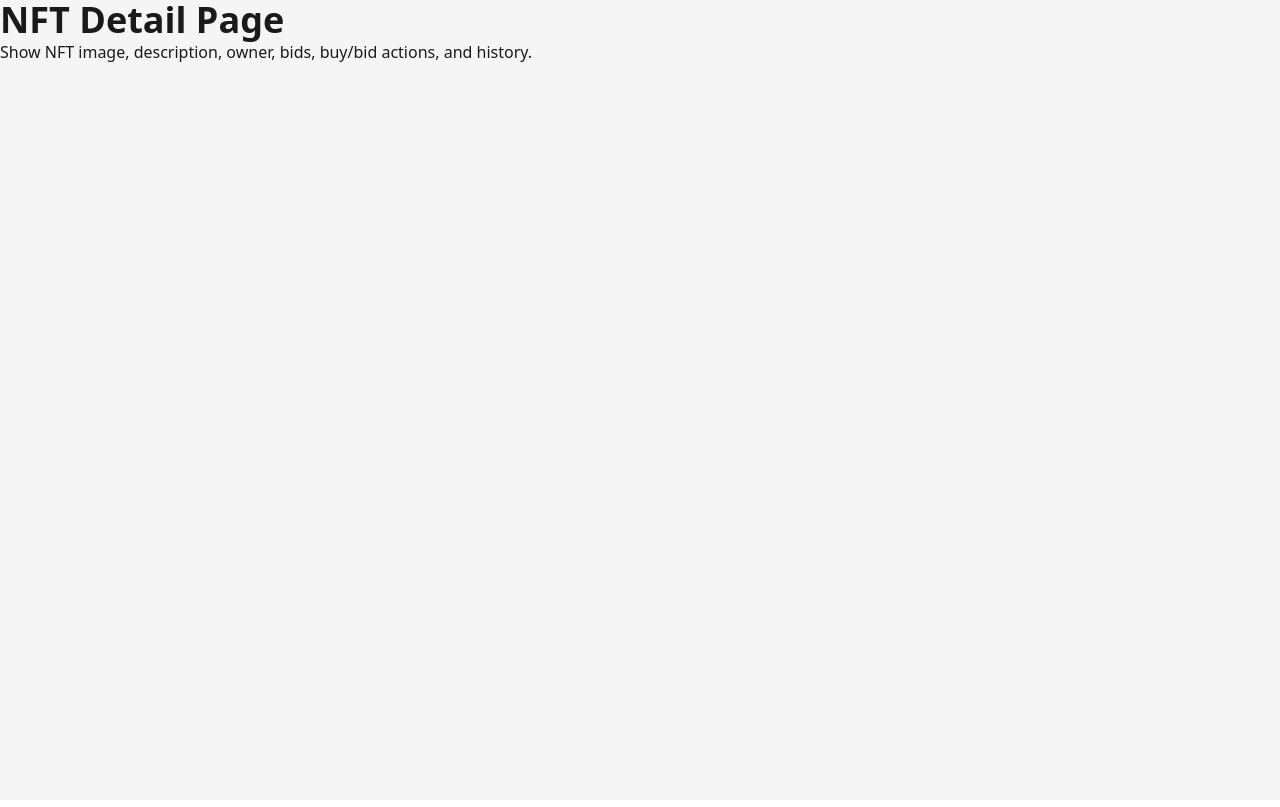
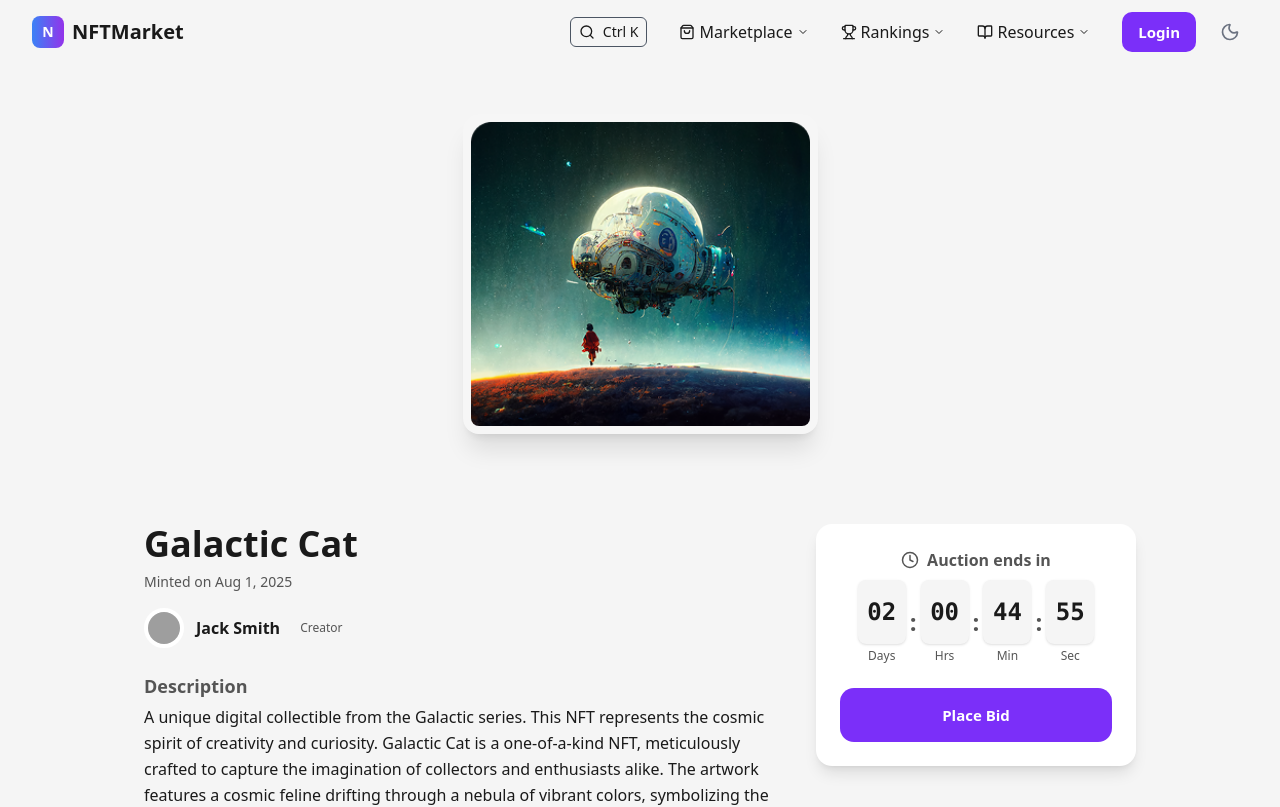
Before and after one commit to Kaksie-codes/my-nft-marketplace, a React (Vite) app in the folder frontend/: page /nft/1 in a window 1280 px wide. Shown: the top 807 px of the page. Built offline with nearby package versions, Linux system fonts and the light colour scheme; grey boxes are pictures that could not be loaded.

Commit message:
Add NFT detail page with auction countdown
Implemented a detailed NFT detail page featuring NFT image, description, creator info, tags, and links. Added a new FlipCountdown component for displaying auction time remaining. Minor style adjustment in NewsLetterSection for vertical margin.

```diff
--- /dev/null
+++ b/frontend/src/components/FlipCountdown.tsx
@@ -0,0 +1,71 @@
+import React, { useEffect, useState } from 'react';
+
+
+interface FlipCountdownProps {
+  endTime: Date;
+}
+
+
+const FlipCountdown: React.FC<FlipCountdownProps> = ({ endTime }) => {
+  const [time, setTime] = useState({ d: 0, h: 0, m: 0, s: 0 });
+
+  useEffect(() => {
+    const update = () => {
+      const now = new Date();
+      const diff = endTime.getTime() - now.getTime();
+      if (diff <= 0) {
+        setTime({ d: 0, h: 0, m: 0, s: 0 });
+        return;
+      }
+      const d = Math.floor(diff / (1000 * 60 * 60 * 24));
+      const h = Math.floor((diff / (1000 * 60 * 60)) % 24);
+      const m = Math.floor((diff / (1000 * 60)) % 60);
+      const s = Math.floor((diff / 1000) % 60);
+      setTime({ d, h, m, s });
+    };
+    update();
+    const interval = setInterval(update, 1000);
+    return () => clearInterval(interval);
+  }, [endTime]);
+
+  return (
+    <div className="flex flex-row items-center justify-center gap-0 mb-4">
+      {/* Each digit+label is a flex-col, colons are centered with digits using h-12/md:h-16 */}
+      <div className="flex flex-col items-center">
+        <div className="bg-background text-main dark:bg-zinc-900 dark:text-white rounded-lg shadow w-10 h-12 md:w-12 md:h-16 flex items-center justify-center text-xl md:text-2xl font-mono font-bold">
+          <span>{String(time.d).padStart(2, '0')}</span>
+        </div>
+        <span className="text-xs text-muted mt-1 select-none">Days</span>
+      </div>
+      <div className="flex items-center h-12 md:h-16 px-1">
+        <span className="text-2xl font-bold text-muted">:</span>
+      </div>
+      <div className="flex flex-col items-center">
+        <div className="bg-background text-main dark:bg-zinc-900 dark:text-white rounded-lg shadow w-10 h-12 md:w-12 md:h-16 flex items-center justify-center text-xl md:text-2xl font-mono font-bold">
+          <span>{String(time.h).padStart(2, '0')}</span>
+        </div>
+        <span className="text-xs text-muted mt-1 select-none">Hrs</span>
+      </div>
+      <div className="flex items-center h-12 md:h-16 px-1">
+        <span className="text-2xl font-bold text-muted">:</span>
+      </div>
+      <div className="flex flex-col items-center">
+        <div className="bg-background text-main dark:bg-zinc-900 dark:text-white rounded-lg shadow w-10 h-12 md:w-12 md:h-16 flex items-center justify-center text-xl md:text-2xl font-mono font-bold">
+          <span>{String(time.m).padStart(2, '0')}</span>
+        </div>
+        <span className="text-xs text-muted mt-1 select-none">Min</span>
+      </div>
+      <div className="flex items-center h-12 md:h-16 px-1">
+        <span className="text-2xl font-bold text-muted">:</span>
+      </div>
+      <div className="flex flex-col items-center">
+        <div className="bg-background text-main dark:bg-zinc-900 dark:text-white rounded-lg shadow w-10 h-12 md:w-12 md:h-16 flex items-center justify-center text-xl md:text-2xl font-mono font-bold">
+          <span>{String(time.s).padStart(2, '0')}</span>
+        </div>
+        <span className="text-xs text-muted mt-1 select-none">Sec</span>
+      </div>
+    </div>
+  );
+};
+
+export default FlipCountdown;
--- a/frontend/src/components/NewsLetterSection.tsx
+++ b/frontend/src/components/NewsLetterSection.tsx
@@ -2,7 +2,7 @@ import NewsletterInput from "./inputs/NewsletterInput";
 
 const NewsLetterSection = () => {
   return (
-    <div className='mt-[70px]'>
+    <div className='my-[70px]'>
       <div className="max-w-6xl mx-auto container">
         <div className="w-full flex gap-8 justify-between p-8 items-center  rounded-[20px]  bg-surface">
             <div>
--- a/frontend/src/pages/NFTDetail.tsx
+++ b/frontend/src/pages/NFTDetail.tsx
@@ -1,10 +1,148 @@
-import React from 'react';
 
-const NFTDetail = () => (
-  <div className="min-h-screen bg-background text-main">
-    <h1 className="text-4xl font-bold">NFT Detail Page</h1>
-    <p>Show NFT image, description, owner, bids, buy/bid actions, and history.</p>
-  </div>
-);
+
+
+
+import Avatar from '../components/avatar';
+import Button from '../components/button/Button';
+import { Globe, Clock } from 'lucide-react';
+import { useRef } from 'react';
+import FlipCountdown from '../components/FlipCountdown';
+import RegularPageWrapper from '../components/RegularPageWrapper';
+
+const NFTDetail = () => {
+  // Dummy data for demonstration
+  const nft = {
+    image: '/nft-1.png',
+    name: 'Galactic Cat',
+    mintedAt: '2025-08-01T14:00:00Z',
+    creator: {
+      name: 'Jack Smith',
+      avatar: '/avat.png',
+    },
+  description: `A unique digital collectible from the Galactic series. This NFT represents the cosmic spirit of creativity and curiosity.
+
+Galactic Cat is a one-of-a-kind NFT, meticulously crafted to capture the imagination of collectors and enthusiasts alike. The artwork features a cosmic feline drifting through a nebula of vibrant colors, symbolizing the boundless possibilities of the metaverse.
+
+This NFT is part of a limited collection, each piece telling its own story within the Galactic universe. The artist, Jack Smith, is known for blending surrealism with digital innovation, and this piece is no exception.
+
+Owning Galactic Cat grants you exclusive access to future drops, community events, and special collaborations. The NFT is stored securely on the Ethereum blockchain, ensuring authenticity and provenance.
+
+The background of the piece is inspired by real astronomical imagery, while the cat itself is a playful nod to the curiosity that drives both artists and collectors in the NFT space.
+
+Collectors can showcase Galactic Cat in virtual galleries, use it as a profile avatar, or simply enjoy it as a digital treasure. The NFT is compatible with major wallets and metaverse platforms.
+
+This auction is your chance to own a piece of digital history. Place your bid and join the ranks of Galactic Cat owners who are shaping the future of art and technology.
+
+For more information about the artist and the Galactic series, visit the official website or follow on social media. Thank you for supporting digital creativity!`,
+    details: {
+      etherscan: 'https://etherscan.io/',
+      original: '/nft-1.png',
+    },
+    tags: ['Art', 'Cat', 'Galactic', 'Collectible'],
+    auctionEnds: new Date(Date.now() + 1000 * 60 * 60 * 24 * 2 + 1000 * 60 * 45), // 2 days 45 min from now
+  };
+
+
+
+
+  // Format mint date
+  const mintedDate = new Date(nft.mintedAt).toLocaleDateString(undefined, { year: 'numeric', month: 'short', day: 'numeric' });
+
+  // Tilt effect for NFT image
+  const imgRef = useRef<HTMLImageElement>(null);
+  const handleMouseMove = (e: React.MouseEvent<HTMLDivElement, MouseEvent>) => {
+    const card = imgRef.current;
+    if (!card) return;
+    const rect = card.getBoundingClientRect();
+    const x = e.clientX - rect.left;
+    const y = e.clientY - rect.top;
+    const centerX = rect.width / 2;
+    const centerY = rect.height / 2;
+    const rotateX = ((y - centerY) / centerY) * 10; // max 10deg
+    const rotateY = ((x - centerX) / centerX) * -10;
+    card.style.transform = `rotateX(${rotateX}deg) rotateY(${rotateY}deg) scale(1.04)`;
+  };
+  const handleMouseLeave = () => {
+    const card = imgRef.current;
+    if (!card) return;
+    card.style.transform = 'rotateX(0deg) rotateY(0deg) scale(1)';
+    card.style.transition = 'transform 0.3s';
+    setTimeout(() => {
+      if (card) card.style.transition = '';
+    }, 300);
+  };
+
+  return (
+    <RegularPageWrapper>
+        <div className="min-h-screen bg-background text-main">
+          {/* Banner with NFT image and tilt effect */}
+          <div
+            className="w-full h-80 md:h-[420px] bg-gradient-to-r from-primary/80 to-secondary/80 flex items-center justify-center relative select-none"
+            onMouseMove={handleMouseMove}
+            onMouseLeave={handleMouseLeave}
+          >
+            <img
+              ref={imgRef}
+              src={nft.image}
+              alt={nft.name}
+              className="h-60 md:h-80 rounded-2xl shadow-xl object-contain z-10 bg-white/10 p-2 transition-transform duration-200 will-change-transform"
+              draggable={false}
+            />
+          </div>
+          {/* Main content */}
+          <div className="container max-w-5xl mx-auto mt-10 flex flex-col md:flex-row gap-10">
+            {/* Left: NFT info */}
+            <div className="flex-1 min-w-0">
+              <h1 className="text-3xl md:text-4xl font-extrabold text-main mb-2">{nft.name}</h1>
+              <div className="text-muted text-sm mb-4">Minted on {mintedDate}</div>
+              {/* Creator */}
+              <div className="flex items-center gap-3 mb-6">
+                <Avatar image={nft.creator.avatar} name={nft.creator.name} size="md" />
+                <span className="text-main font-semibold">{nft.creator.name}</span>
+                <span className="text-muted text-xs ml-2">Creator</span>
+              </div>
+              {/* Description */}
+              <div className="mb-6">
+                <h2 className="text-lg font-bold text-muted mb-1">Description</h2>
+                <p className="text-main text-base leading-relaxed">{nft.description}</p>
+              </div>
+              {/* Details */}
+              <div className="mb-6">
+                <h2 className="text-lg font-bold text-muted mb-1">Details</h2>
+                <div className="flex flex-col gap-2">
+                  <a href={nft.details.etherscan} target="_blank" rel="noopener noreferrer" className="flex items-center gap-2 text-muted hover:text-primary hover:underline">
+                    <Globe size={16} /> View on Etherscan
+                  </a>
+                  <a href={nft.details.original} target="_blank" rel="noopener noreferrer" className="flex items-center gap-2 text-muted hover:text-primary hover:underline">
+                    <Globe size={16} /> View Original
+                  </a>
+                </div>
+              </div>
+              {/* Tags */}
+              <div className="mb-6">
+                <h2 className="text-lg font-bold text-muted mb-1">Tags</h2>
+                <div className="flex flex-wrap gap-2">
+                  {nft.tags.map(tag => (
+                    <span key={tag} className="px-3 py-1 rounded-full bg-surface text-muted text-xs font-semibold">{tag}</span>
+                  ))}
+                </div>
+              </div>
+            </div>
+            {/* Right: Auction card */}
+            <div className="w-full md:w-80 flex-shrink-0">
+              <div className="bg-surface rounded-2xl shadow-lg p-6 flex flex-col items-center">
+                <div className="flex items-center gap-2 mb-2 text-muted">
+                  <Clock size={18} />
+                  <span className="font-semibold">Auction ends in</span>
+                </div>
+                <FlipCountdown endTime={nft.auctionEnds} />
+                <Button size="lg" variant="primary" sxclass="w-full mt-2">Place Bid</Button>
+              </div>
+            </div>
+          </div>
+        </div>
+    </RegularPageWrapper>
+  );
+};
 
 export default NFTDetail;
```
